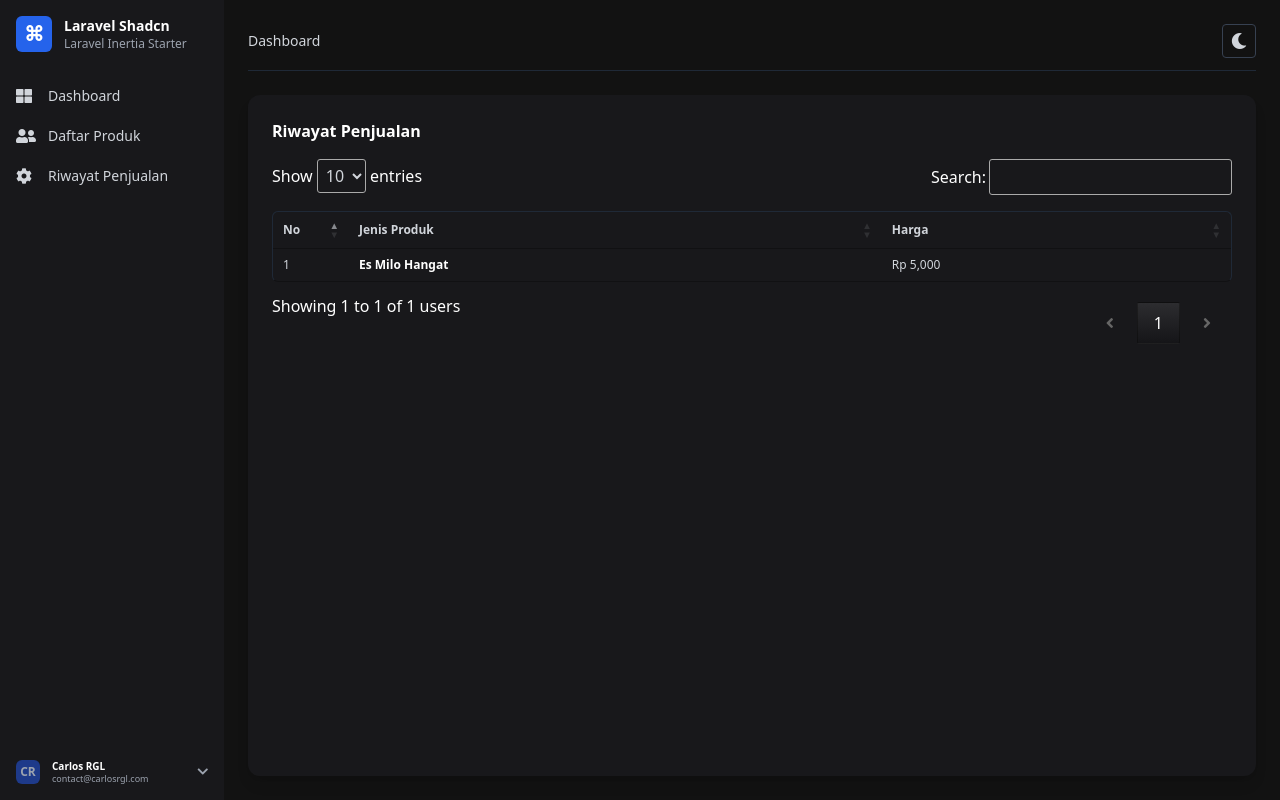
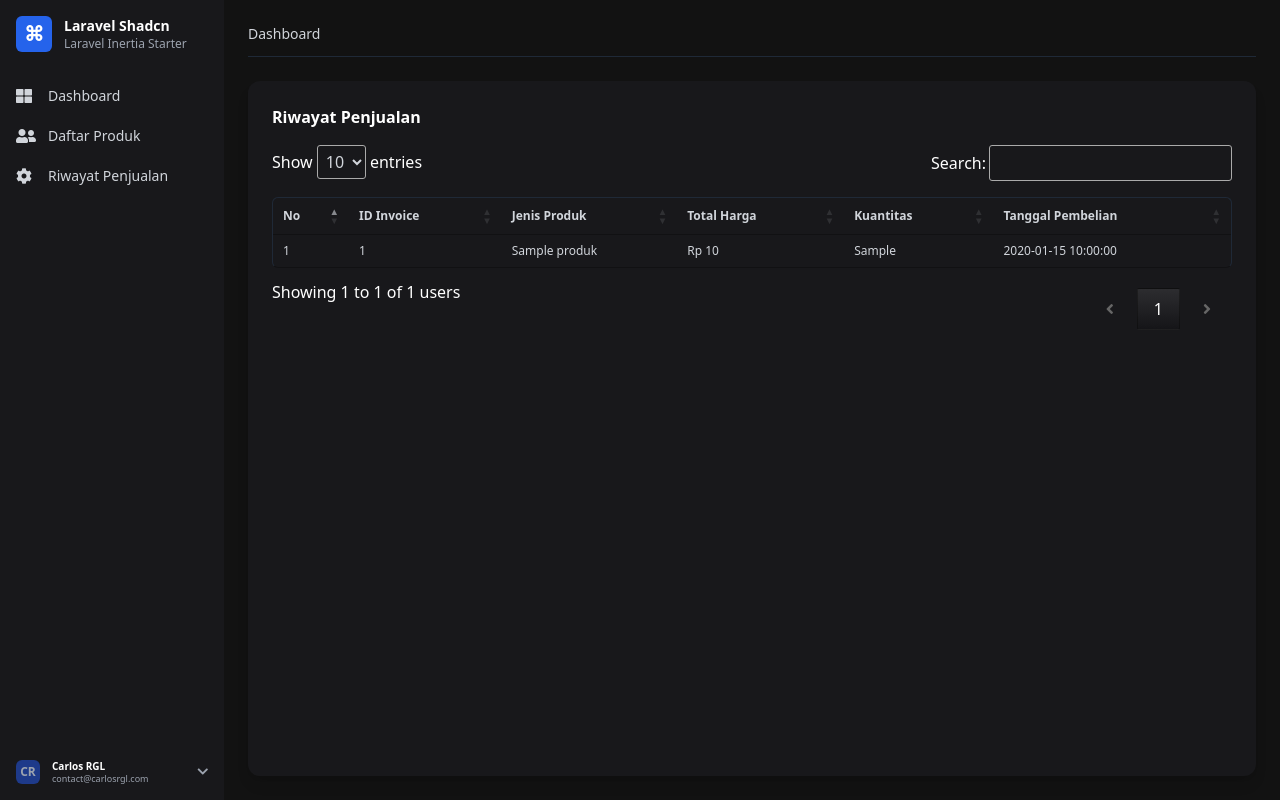
Before and after one commit to Xizuu/gorengan-enak-woilah, a PHP site: page /riwayat in a window 1280 px wide. Run offline with PHP 8.4, Linux system fonts and the light colour scheme; tables that the repository leaves empty or names only in its code hold one stand-in row (values such as "Sample post"); some libraries are stand-ins or nearby versions.

Commit message:
Crud riwayat

```diff
--- a/app/action/edit_produk.php
+++ b/app/action/edit_produk.php
@@ -137,9 +137,6 @@ if ($_SERVER["REQUEST_METHOD"] === "POST") {
         <!-- <i class="far fa-window-maximize text-lg"></i> -->
         <span>Dashboard</span>
       </div>
-      <button aria-label="Toggle dark mode" class="p-2 rounded border border-gray-700 hover:border-gray-500">
-        <i class="fas fa-moon text-gray-300"></i>
-      </button>
     </header>
 
     <section class="bg-[#18181b] shadow-lg rounded-xl p-6 flex flex-col flex-1 max-w-full" style="min-width: 0">
--- a/app/action/tambah_produk.php
+++ b/app/action/tambah_produk.php
@@ -124,9 +124,6 @@ if ($_SERVER["REQUEST_METHOD"] === "POST") {
         <!-- <i class="far fa-window-maximize text-lg"></i> -->
         <span>Dashboard</span>
       </div>
-      <button aria-label="Toggle dark mode" class="p-2 rounded border border-gray-700 hover:border-gray-500">
-        <i class="fas fa-moon text-gray-300"></i>
-      </button>
     </header>
 
     <section class="bg-[#18181b] shadow-lg rounded-xl p-6 flex flex-col flex-1 max-w-full" style="min-width: 0">
--- a/app/history.php
+++ b/app/history.php
@@ -1,4 +1,16 @@
+<?php
+global $koneksi;
 
+$orders = mysqli_query($koneksi, "SELECT
+  riwayat.id AS id_riwayat,
+  produk.nama_produk,
+  riwayat.total_harga,
+  riwayat.kuantitas,
+  riwayat.created_at
+FROM riwayat
+JOIN produk ON riwayat.id_produk = produk.id;
+");
+?>
 <html lang="en">
 <head>
   <meta charset="UTF-8" />
@@ -80,9 +92,6 @@
         <!-- <i class="far fa-window-maximize text-lg"></i> -->
         <span>Dashboard</span>
       </div>
-      <button aria-label="Toggle dark mode" class="p-2 rounded border border-gray-700 hover:border-gray-500">
-        <i class="fas fa-moon text-gray-300"></i>
-      </button>
     </header>
 
     <section
@@ -101,25 +110,48 @@
                 No
               </th>
               <th class="px-4 py-3 cursor-pointer select-none">
+                ID Invoice
+              </th>
+              <th class="px-4 py-3 cursor-pointer select-none">
                 Jenis Produk
               </th>
               <th class="px-4 py-3 cursor-pointer select-none">
-                Harga
+                Total Harga
+              </th>
+              <th class="px-4 py-3 cursor-pointer select-none">
+                Kuantitas
+              </th>
+              <th class="px-4 py-3 cursor-pointer select-none">
+                Tanggal Pembelian
               </th>
             </tr>
           </thead>
           <tbody>
             <!-- User rows -->
-            <tr class="border-b border-gray-800 hover:bg-gray-800 transition">
-              <td class="px-4 py-3">
-                1
-              </td>
-              <td class="px-4 py-3 flex items-center space-x-3">
-                <p class="font-semibold text-white leading-tight">Es Milo Hangat</p>
-              </td>
-              <td class="px-4 py-3">Rp 5,000</td>
+              <?php $no = 1; foreach($orders as $order) : ?>
 
-            </tr>
+                <tr class="border-b border-gray-800 hover:bg-gray-800 transition">
+                  <td class="px-4 py-3">
+                    <?= $no++ ?>
+                  </td>
+                  <td class="px-4 py-3">
+                    <?= $order["id_riwayat"] ?>
+                  </td>
+                  <td class="px-4 py-3">
+                    <?= $order["nama_produk"] ?>
+                  </td>
+                  <td class="px-4 py-3">
+                    Rp <?= number_format($order["total_harga"]) ?>
+                  </td>
+                  <td class="px-4 py-3">
+                    <?= $order["kuantitas"] ?>
+                  </td>
+                  <td class="px-4 py-3">
+                    <?= $order["created_at"] ?>
+                  </td>
+                </tr>
+              <?php endforeach; ?>
+
           </tbody>
         </table>
       </div>
--- a/app/product.php
+++ b/app/product.php
@@ -83,9 +83,6 @@ $products = mysqli_query($koneksi, "SELECT * FROM produk");
         <!-- <i class="far fa-window-maximize text-lg"></i> -->
         <span>Dashboard</span>
       </div>
-      <button aria-label="Toggle dark mode" class="p-2 rounded border border-gray-700 hover:border-gray-500">
-        <i class="fas fa-moon text-gray-300"></i>
-      </button>
     </header>
 
     <section
--- a/index.php
+++ b/index.php
@@ -45,6 +45,9 @@ add_route("/cart/add", function() {
 add_route("/cart/remove", function() {
     include_once __DIR__ . BASE_APP . "/action/remove_from_cart.php";
 }, 'get');
+add_route("/cart/checkout", function() {
+    include_once __DIR__ . BASE_APP . "/action/proses_bayar.php";
+}, ['post', 'get']);
 
 add_route("/produk", function() {
     include_once __DIR__ . BASE_APP . "/product.php";
```
Also changed, not shown: app/action/add_to_cart.php (+12 -3 lines), app/action/proses_bayar.php (added, +34 -0 lines), app/dashboard.php (+18 -7 lines), app/index.php (+46 -5 lines), .htaccess (added).
